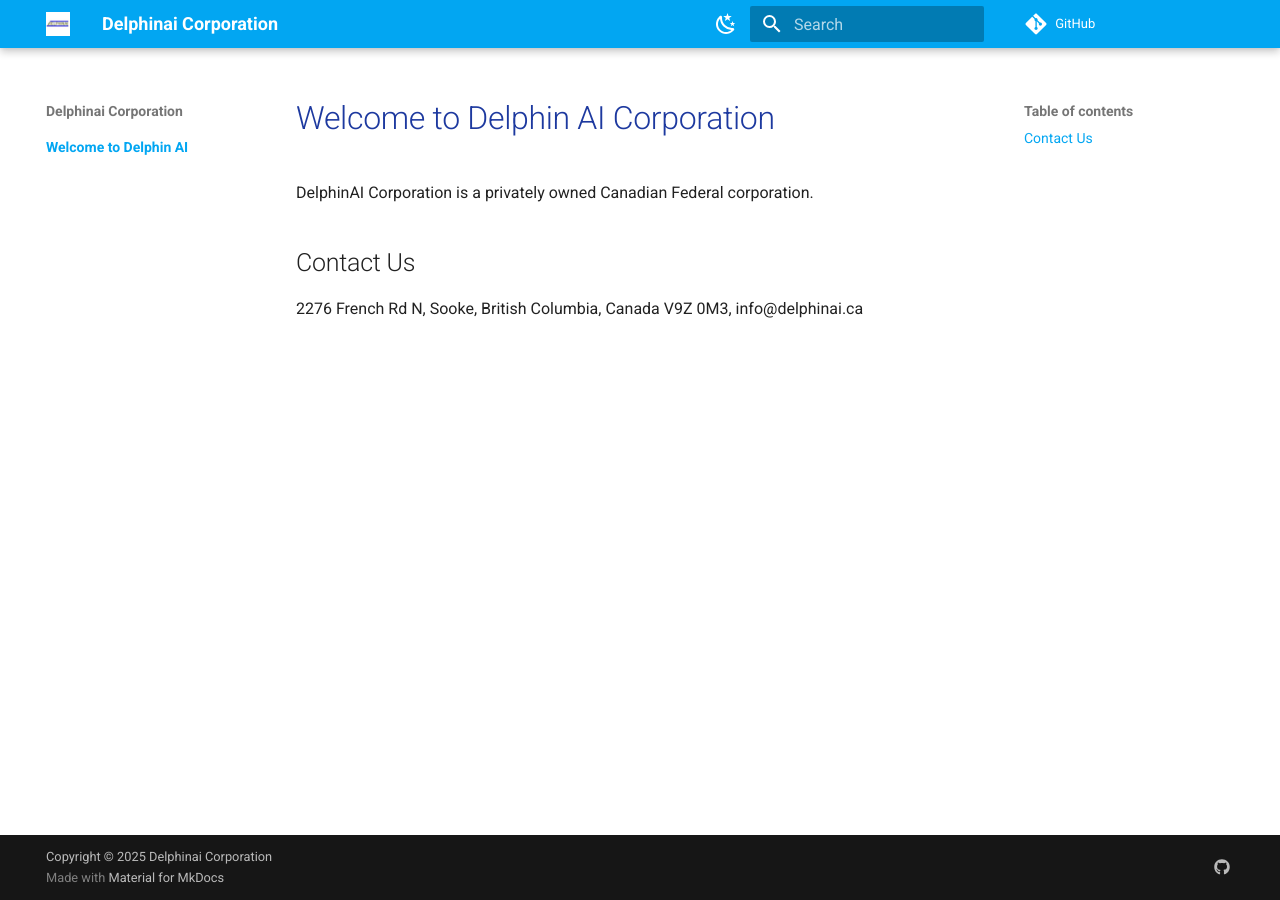
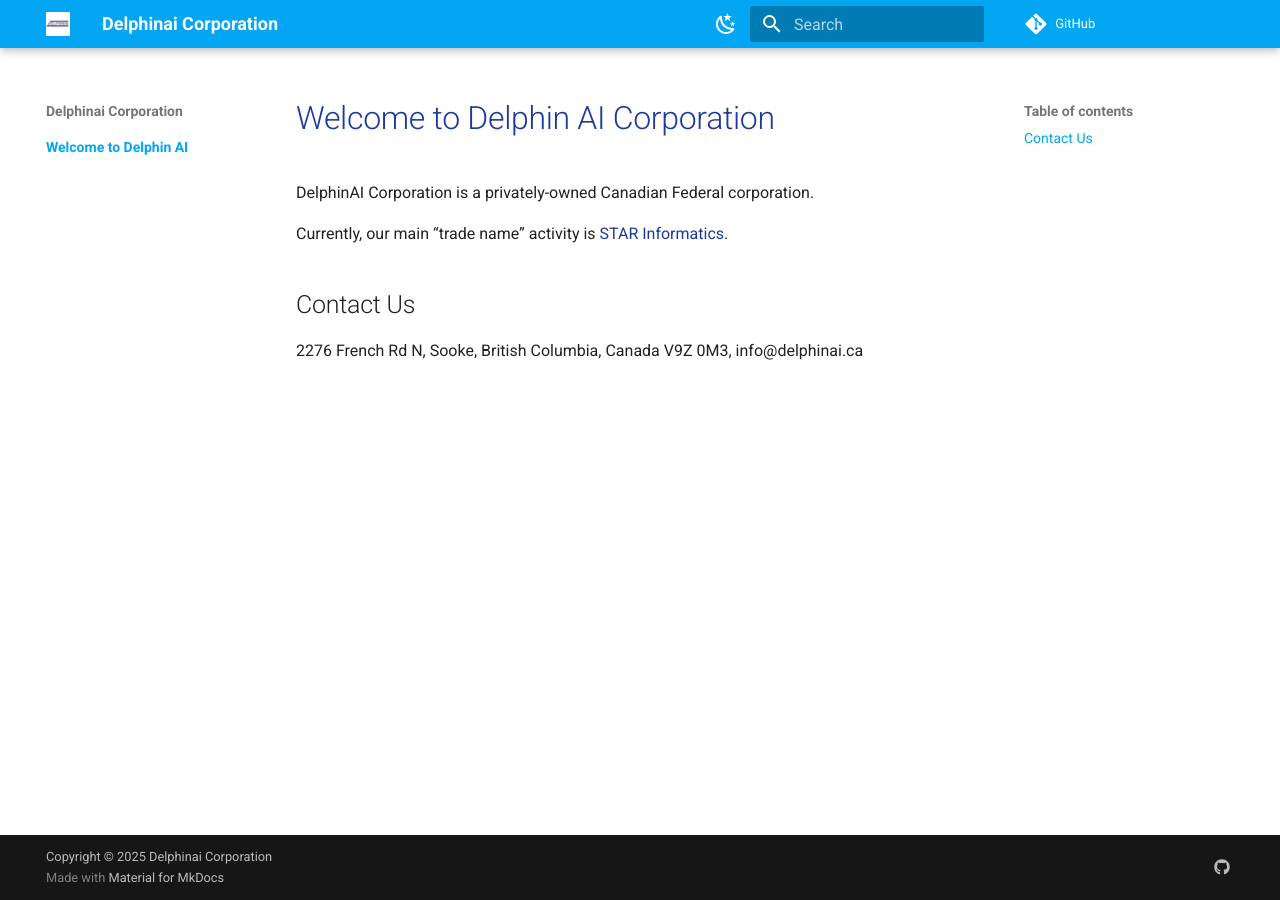
Before and after one commit to Delphinai/delphinai.github.io, an MkDocs documentation site: the page built from docs/index.md, in a window 1280 px wide. Built offline with MkDocs 1.6.1 and Material for MkDocs 9.7.7, drawn with Linux system fonts in a browser that asks for light colours; comment, search, counter and statistics services are not loaded.

Commit message:
Link back to starinformatics.ca

```diff
--- a/docs/index.md
+++ b/docs/index.md
@@ -1,6 +1,8 @@
 # Welcome to Delphin AI Corporation
 
-DelphinAI Corporation is a privately owned Canadian Federal corporation.
+DelphinAI Corporation is a privately-owned Canadian Federal corporation.
+
+Currently, our main "trade name" activity is [STAR Informatics](https://starinformatics.ca).
 
 ## Contact Us
 
```
